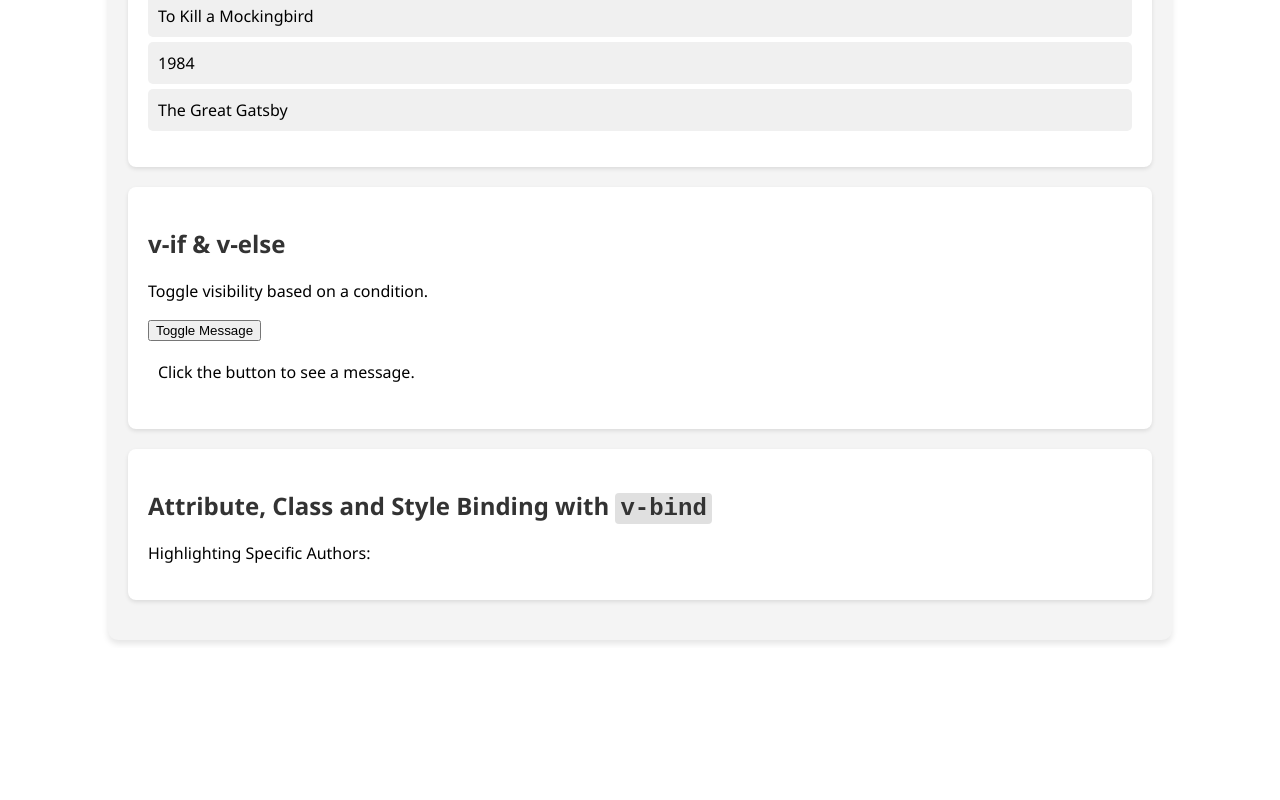
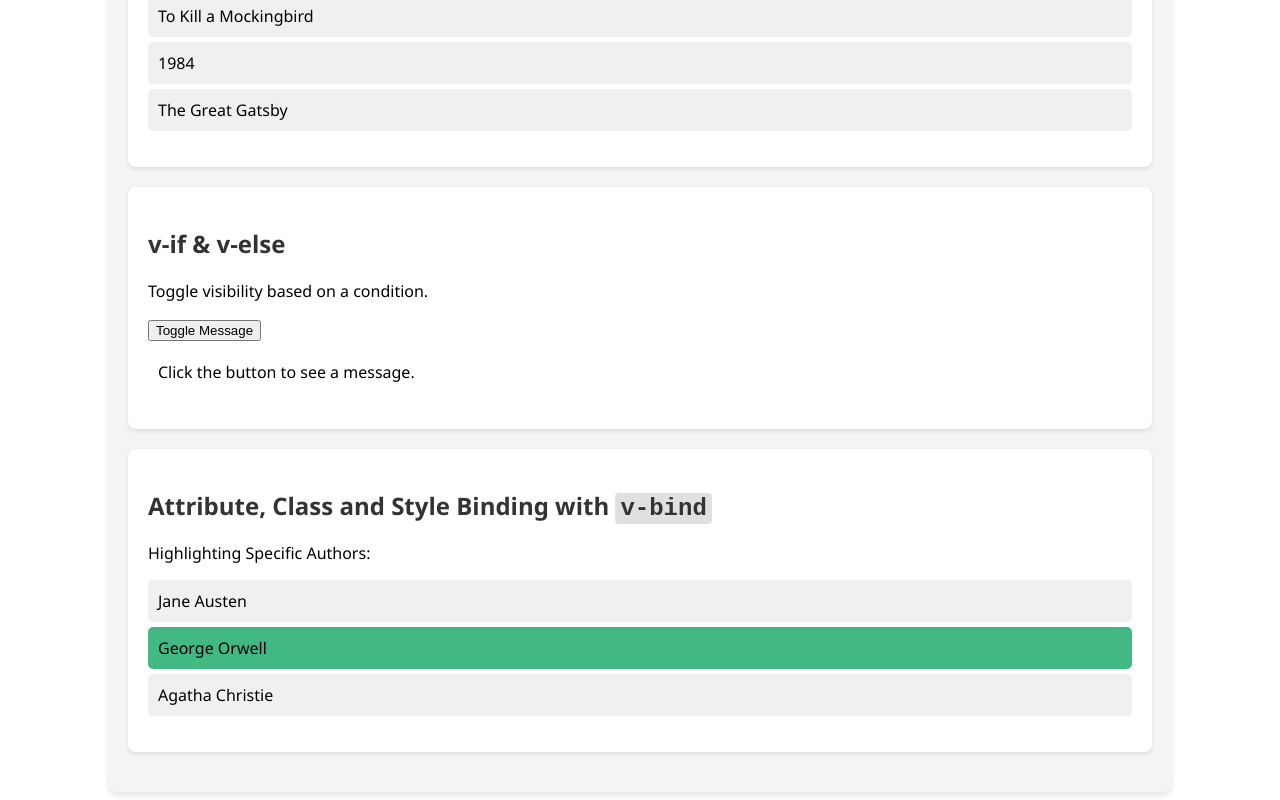
Before and after one commit to J-Hawes/course-work, a Vue app in the folder MScs Web Applications Development/Library/: page / in a window 1280 px wide. Shown: the part 2235-3035 px from the top of the page. Before the commit the page ends 2883 px from the top, so only its background shows below. Built offline with nearby package versions, Linux system fonts and the light colour scheme.

Commit message:
completed week 1

```diff
--- a/MScs Web Applications Development/Library/src/components/JSON.vue
+++ b/MScs Web Applications Development/Library/src/components/JSON.vue
@@ -108,6 +108,15 @@
       <h2>Attribute, Class and Style Binding with <code>v-bind</code></h2>
       <p>Highlighting Specific Authors:</p>
       <!-- add code here-->
+      <ul>
+        <li
+          v-for="author in authors"
+          :key="author.id"
+          :class="{ highlight: author.name === highlightedAuthor }"
+        >
+          {{ author.name }}
+        </li>
+      </ul>
     </section>
   </div>
 </template>
@@ -136,6 +145,9 @@ const orwell = computed(() => authors.find(({ name }) => name === 'George Orwell
 
 // Activity 5: Find author by ID
 const austen = computed(() => authors.find(({ id }) => id === 1))
+
+// Activity 14b: Get the highlighted author
+const highlightedAuthor = 'George Orwell'
 </script>
 
 <style scoped>
```
